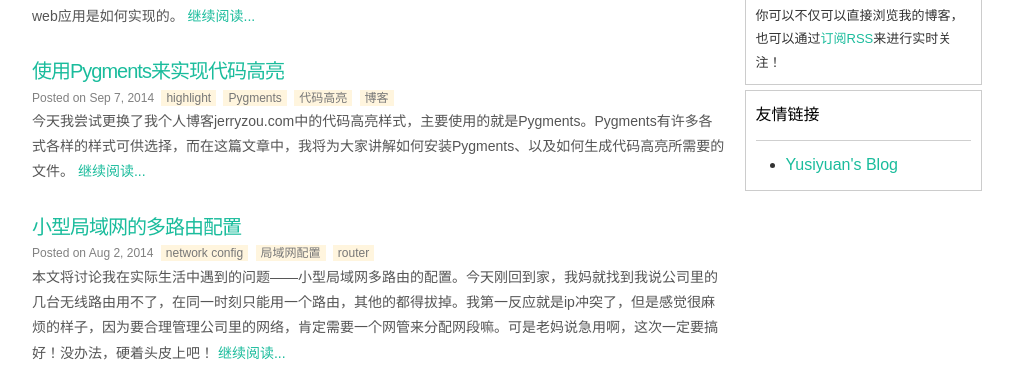
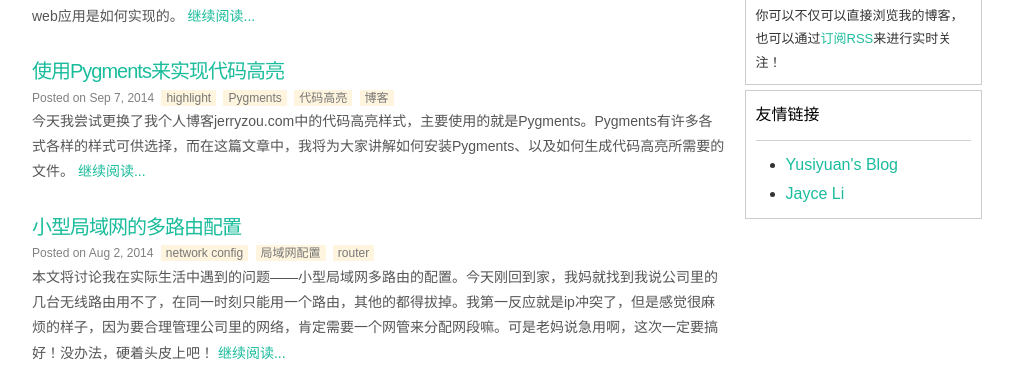
Before and after one commit to zry656565/heaven-blog, a Jekyll site: the page built from index.html, in a window 1280 px wide. Shown: the part 320-697 px from the top of the page, without its empty margins (133-1146 px from the left). Built offline with Jekyll 4.4.1, drawn with Linux system fonts in a browser that asks for light colours; comment, search, counter and statistics services are not loaded.

Commit message:
add link of liqiang's blog

```diff
--- a/_layouts/default.html
+++ b/_layouts/default.html
@@ -51,6 +51,7 @@
             <hr/>
             <ul>
               <li><a href="http://ysyjerry1992.github.io/">Yusiyuan's Blog</a></li>
+              <li><a href="http://blog.liqiang.me/">Jayce Li</a></li>
             </ul>
           </div>
         </div>
```
